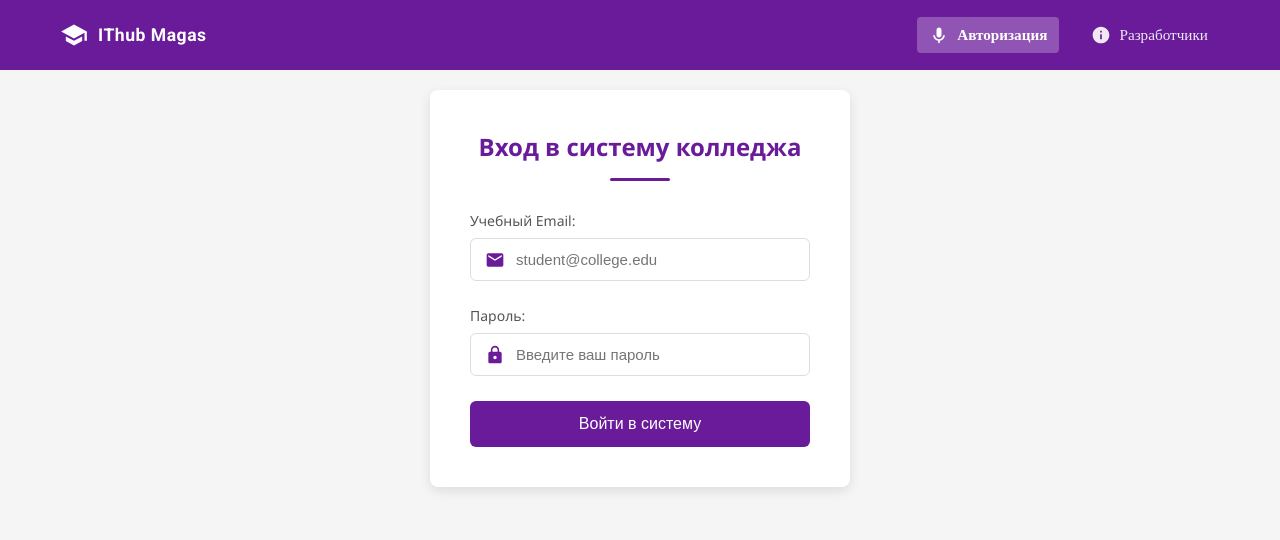
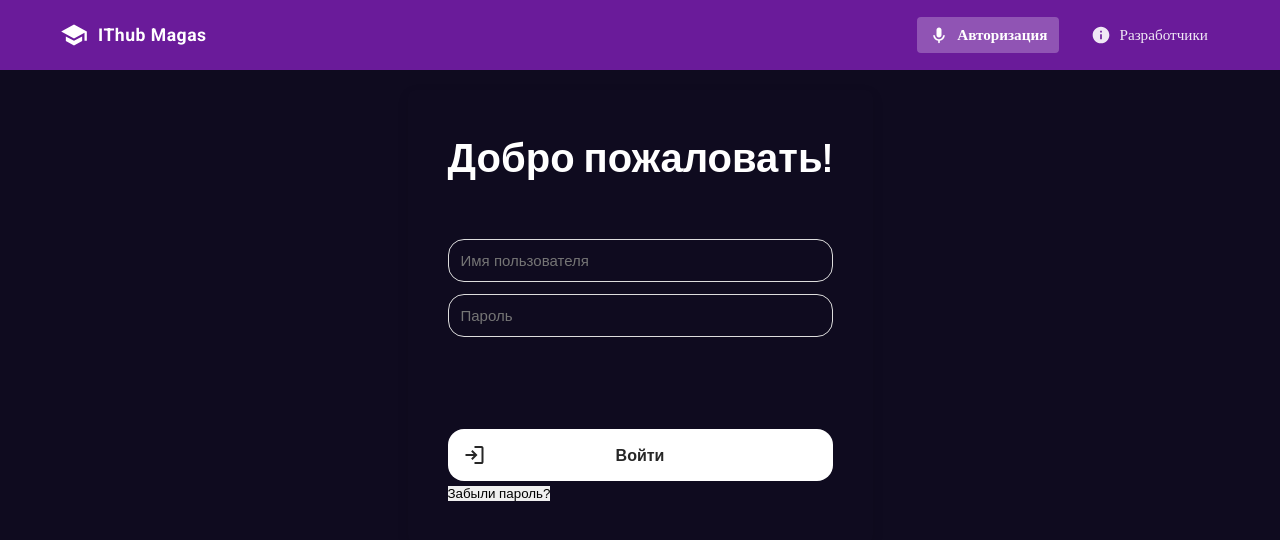
Before and after one commit to AhmedLyanov/SocialNetwork, a Vue app: page /authorization in a window 1280 px wide. Shown: the top 540 px of the page. Built offline with nearby package versions, Linux system fonts and the light colour scheme.

Commit message:
new style

```diff
--- a/src/pages/authorization.vue
+++ b/src/pages/authorization.vue
@@ -1,98 +1,110 @@
 <template>
   <div class="login-page">
     <div class="login-container">
-      <h1 class="login-title">Вход в систему колледжа</h1>
+      <h1 class="login-title">Добро пожаловать!</h1>
       <form @submit.prevent="handleSubmit" class="login-form">
-        <div class="form-group">
-          <label for="email" class="input-label">Учебный Email:</label>
-          <div class="input-wrapper">
-            <svg class="input-icon" viewBox="0 0 24 24">
-              <path
-                d="M20 4H4c-1.1 0-2 .9-2 2v12c0 1.1.9 2 2 2h16c1.1 0 2-.9 2-2V6c0-1.1-.9-2-2-2zm0 4l-8 5-8-5V6l8 5 8-5v2z" />
-            </svg>
-            <input type="email" id="email" v-model="email" required placeholder="student@college.edu"
-              class="form-input" />
+        <div class="container_iputs_form">
+          <div class="form-group">
+            <div class="input-wrapper">
+              <input
+                type="email"
+                id="email"
+                v-model="email"
+                required
+                placeholder="Имя пользователя"
+                class="form-input"
+              />
+            </div>
           </div>
-        </div>
-        <div class="form-group">
-          <label for="password" class="input-label">Пароль:</label>
-          <div class="input-wrapper">
-            <svg class="input-icon" viewBox="0 0 24 24">
-              <path
-                d="M18 8h-1V6c0-2.76-2.24-5-5-5S7 3.24 7 6v2H6c-1.1 0-2 .9-2 2v10c0 1.1.9 2 2 2h12c1.1 0 2-.9 2-2V10c0-1.1-.9-2-2-2zm-6 9c-1.1 0-2-.9-2-2s.9-2 2-2 2 .9 2 2-.9 2-2 2zm3.1-9H8.9V6c0-1.71 1.39-3.1 3.1-3.1 1.71 0 3.1 1.39 3.1 3.1v2z" />
-            </svg>
-            <input type="password" id="password" v-model="password" required placeholder="Введите ваш пароль"
-              class="form-input" />
+          <div class="form-group">
+            <div class="input-wrapper">
+              <input
+                type="password"
+                id="password"
+                v-model="password"
+                required
+                placeholder="Пароль"
+                class="form-input"
+              />
+            </div>
           </div>
         </div>
         <button type="submit" :disabled="loading" class="submit-btn">
+          <svg
+            v-if="!loading"
+            width="25"
+            height="24"
+            viewBox="0 0 25 24"
+            fill="#272727"
+            xmlns="http://www.w3.org/2000/svg"
+            class="btn-icon"
+          >
+            <path
+              d="M12.5 21V19H19.5V5H12.5V3H19.5C20.05 3 20.521 3.196 20.913 3.588C21.305 3.98 21.5007 4.45067 21.5 5V19C21.5 19.55 21.3043 20.021 20.913 20.413C20.5217 20.805 20.0507 21.0007 19.5 21H12.5ZM10.5 17L9.125 15.55L11.675 13H3.5V11H11.675L9.125 8.45L10.5 7L15.5 12L10.5 17Z"
+            />
+          </svg>
           <span v-if="loading" class="spinner"></span>
-          {{ loading ? 'Проверка данных...' : 'Войти в систему' }}
+          <span class="btn-text">{{
+            loading ? "Проверка данных..." : "Войти"
+          }}</span>
         </button>
+        <div class="forget_password_policy">
+          <button>
+            <span>Забыли пароль?</span>
+          </button>
+        </div>
         <div v-if="error" class="error-message">
-          <svg viewBox="0 0 24 24" class="error-icon">
-            <path
-              d="M12 2C6.48 2 2 6.48 2 12s4.48 10 10 10 10-4.48 10-10S17.52 2 12 2zm1 15h-2v-2h2v2zm0-4h-2V7h2v6z" />
-          </svg>
           {{ error }}
         </div>
       </form>
-
     </div>
   </div>
 </template>
 
 <script>
-import axios from 'axios';
+import axios from "axios";
 
 const API_URL = "https://api.newlxp.ru/graphql";
 
 export default {
-  name: 'LoginPage',
+  name: "LoginPage",
   data() {
     return {
-      email: '',
-      password: '',
+      email: "",
+      password: "",
       loading: false,
-      error: ''
-    }
+      error: "",
+    };
   },
   methods: {
     async handleSubmit() {
       this.loading = true;
-      this.error = '';
+      this.error = "";
 
       try {
-
         const authResponse = await this.signIn();
 
-
         if (!authResponse || !authResponse.user || !authResponse.accessToken) {
-          throw new Error('Неверный формат ответа сервера');
+          throw new Error("Неверный формат ответа сервера");
         }
 
         const token = authResponse.accessToken;
         const userId = authResponse.user.id;
 
-
         const diary = await this.getDiary(token, userId);
         const userData = await this.getUserData(token);
-        localStorage.setItem('access', token);
-        localStorage.setItem('student', JSON.stringify(userData));
-        localStorage.setItem('diary', JSON.stringify(diary));
-        this.$router.push("/profile")
-
-
-
+        localStorage.setItem("access", token);
+        localStorage.setItem("student", JSON.stringify(userData));
+        localStorage.setItem("diary", JSON.stringify(diary));
+        this.$router.push("/profile");
       } catch (error) {
-        this.error = error.message || 'Ошибка входа. Проверьте данные и попробуйте снова.';
-        console.error('Ошибка входа:', error);
+        this.error =
+          error.message || "Ошибка входа. Проверьте данные и попробуйте снова.";
+        console.error("Ошибка входа:", error);
       } finally {
         this.loading = false;
       }
     },
-
-
 
     async getDiary(token, studentId) {
       const now = new Date();
@@ -135,13 +147,17 @@ export default {
       const headers = {
         Authorization: `Bearer ${token}`,
         "Content-Type": "application/json",
-        "apollographql-client-name": "web"
+        "apollographql-client-name": "web",
       };
 
-      const response = await axios.post(API_URL, { query, variables }, { headers });
+      const response = await axios.post(
+        API_URL,
+        { query, variables },
+        { headers }
+      );
 
       if (response.data.errors) {
-        throw new Error('Не удалось получить данные дневника');
+        throw new Error("Не удалось получить данные дневника");
       }
 
       const allDisciplines = response.data.data.searchStudentDisciplines;
@@ -167,8 +183,8 @@ export default {
       const variables = {
         input: {
           email: this.email,
-          password: this.password
-        }
+          password: this.password,
+        },
       };
 
       const response = await axios.post(API_URL, { query, variables });
@@ -232,13 +248,13 @@ export default {
       const response = await axios.post(API_URL, { query }, { headers });
 
       if (response.data.errors) {
-        throw new Error('Не удалось получить данные пользователя');
+        throw new Error("Не удалось получить данные пользователя");
       }
 
       return response.data.data.getMe;
-    }
-  }
-}
+    },
+  },
+};
 </script>
 
 <style scoped>
@@ -247,47 +263,39 @@ export default {
   justify-content: center;
   align-items: flex-start;
   min-height: 100vh;
-  background-color: #f5f5f5;
-  font-family: 'Segoe UI', 'Roboto', sans-serif;
+  background: rgba(15, 11, 31, 1);
+  font-family: "Segoe UI", "Roboto", sans-serif;
   padding: 20px;
 }
 
 .login-container {
   width: 100%;
-  max-width: 420px;
-  background: white;
+  max-width: 465px;
   border-radius: 8px;
   box-shadow: 0 4px 12px rgba(0, 0, 0, 0.1);
   padding: 40px;
 }
 
 .login-title {
-  color: #6a1b9a;
-  font-size: 24px;
+  color: rgba(255, 255, 255, 1);
+  font-family: "Cabin", sans-serif;
+  font-size: 40px;
   font-weight: 600;
-  margin-bottom: 30px;
+  margin-bottom: 53px;
   text-align: center;
-  position: relative;
+  /* position: relative; */
+  line-height: 140%;
 }
-
-.login-title::after {
-  content: '';
-  display: block;
-  width: 60px;
-  height: 3px;
-  background: #6a1b9a;
-  margin: 15px auto 0;
-  border-radius: 3px;
-}
-
 .login-form {
   margin-top: 20px;
 }
 
 .form-group {
-  margin-bottom: 25px;
+  margin-bottom: 12px;
 }
-
+.container_iputs_form {
+  display: grid;
+}
 .input-label {
   display: block;
   margin-bottom: 8px;
@@ -312,13 +320,13 @@ export default {
 
 .form-input {
   width: 100%;
-  padding: 12px 15px 12px 45px;
+  padding: 12px 15px 12px 12px;
   border: 1px solid #ddd;
-  border-radius: 6px;
+  border-radius: 16px;
   font-size: 15px;
   transition: all 0.3s ease;
-  background-color: white;
-  color: #333;
+  background-color: transparent;
+  color: #ffffff;
 }
 
 .form-input:focus {
@@ -330,24 +338,64 @@ export default {
 .submit-btn {
   width: 100%;
   padding: 14px;
-  background-color: #6a1b9a;
-  color: white;
+  background-color: rgba(255, 255, 255, 1);
   border: none;
-  border-radius: 6px;
+  border-radius: 16px;
+  font-family: "Cabin", sans-serif;
   font-size: 16px;
-  font-weight: 500;
+  font-weight: 700;
   cursor: pointer;
   transition: all 0.3s ease;
-  margin-top: 10px;
+  margin-top: 80px;
+  position: relative;
+  display: flex;
+  align-items: center;
+  justify-content: flex-start;
+  gap: 8px;
+  color: #272727;
+}
+.submit-btn:hover {
+  background-color: #5a147a;
+  box-shadow: 0 4px 8px rgba(106, 27, 154, 0.3);
+  color: white;
+}
+.submit-btn:hover .btn-icon {
+  fill: white;
+}
+.btn-text {
+  position: absolute;
+  left: 50%;
+  transform: translateX(-50%);
+}
+.btn-content {
   display: flex;
   align-items: center;
   justify-content: center;
+  gap: 8px;
   position: relative;
 }
+.btn-icon {
+  order: -1;
+  width: 25px;
+  height: 24px;
+  flex-shrink: 0;
+  transition: fill 0.3s ease;
+}
 
+.spinner {
+  order: -1;
+  width: 18px;
+  height: 18px;
+  border: 3px solid rgba(39, 39, 39, 0.3);
+  border-radius: 50%;
+  border-top-color: #272727;
+  animation: spin 1s ease-in-out infinite;
+  flex-shrink: 0;
+}
 .submit-btn:hover {
   background-color: #5a147a;
   box-shadow: 0 4px 8px rgba(106, 27, 154, 0.3);
+  color: white;
 }
 
 .submit-btn:active {
@@ -360,14 +408,15 @@ export default {
   box-shadow: none;
 }
 
-.spinner {
-  width: 18px;
-  height: 18px;
+.submit-btn:hover .spinner {
   border: 3px solid rgba(255, 255, 255, 0.3);
-  border-radius: 50%;
   border-top-color: white;
-  animation: spin 1s ease-in-out infinite;
-  margin-right: 10px;
+}
+
+.btn-text {
+  position: absolute;
+  left: 50%;
+  transform: translateX(-50%);
 }
 
 @keyframes spin {
@@ -375,7 +424,6 @@ export default {
     transform: rotate(360deg);
   }
 }
-
 .error-message {
   margin-top: 20px;
   padding: 12px 15px;
--- a/src/style.css
+++ b/src/style.css
@@ -1,3 +1,4 @@
+@import url('https://fonts.googleapis.com/css2?family=Cabin:ital,wght@0,400..700;1,400..700&display=swap');
 *{
   margin: 0;
   padding: 0;
```
Also changed, not shown: src/assets/material-symbols_login.svg (added).
